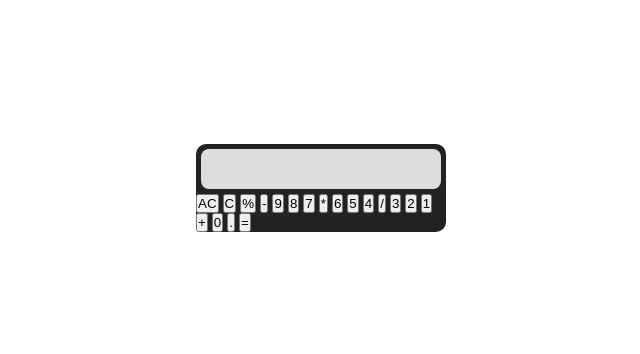
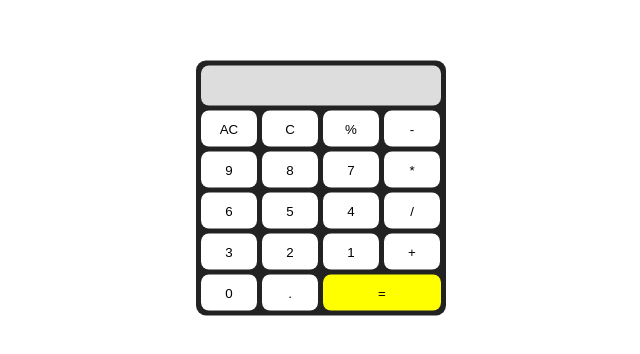
Before and after one commit to HassanEhsani/Calculator, a plain HTML site: page index.html in a window 1280 px wide. Shown: the part 212-566 px from the top of the page, without its empty margins (319-959 px from the left). Drawn offline with Linux system fonts and the light colour scheme.

```diff
--- a/index.html
+++ b/index.html
@@ -9,10 +9,10 @@
 </head>
 <body>
     <form name="calc">
-        <input type="text" value="" name="display">
+        <input type="text" value=""  disabled name="display">
         <input type="button" value="AC">
         <input type="button" value="C">
-        <input type="button" value="%">
+        <input type="button" value="%" onclick="">
         <input type="button" value="-">
 
         <input type="button" value="9">
@@ -34,6 +34,8 @@
         <input type="button" value=".">
         <input type="button" value="=">
 
+        <div style="clear: both;"></div>
+
     </form>
 </body>
 </html>
--- a/styles.css
+++ b/styles.css
@@ -22,7 +22,23 @@
   text-align: right;
   border-radius: 8px;
   margin: 5px;
-  width: calc(100% - 10px);
+  width: calc(100% - 30px);
   border: none;
-  padding: ;
+  padding: 0 10px;
 }
+
+input[type="button"]{
+    float: left;
+    width: calc(100% / 4 - 6.5px);
+    background: #fff;
+    border-radius: 8px;
+    height: 36px;
+    text-align:center;
+    margin: 0 0 5px 5px;
+    border: none;
+}
+
+input[type="button"]:nth-last-of-type(1){
+    background: yellow;
+    width: calc(50% - 7px);
+}
```
